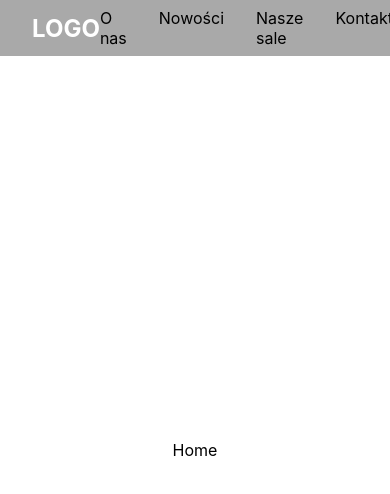
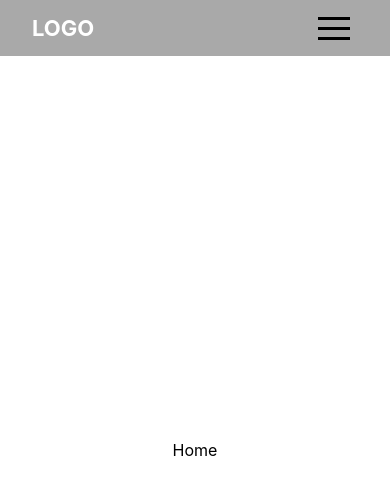
Before and after one commit to Kiranchai/zacisze-front, a React (Create React App) app: page / in a window 390 px wide. Shown: the top 494 px of the page. Built offline with nearby package versions, Linux system fonts and the light colour scheme.

Commit message:
made navbar responsive

```diff
--- a/package.json
+++ b/package.json
@@ -10,6 +10,7 @@
     "@types/node": "^16.18.3",
     "@types/react": "^18.0.25",
     "@types/react-dom": "^18.0.8",
+    "hamburger-react": "^2.5.0",
     "react": "^18.2.0",
     "react-dom": "^18.2.0",
     "react-router-dom": "^6.4.3",
--- a/src/components/Navbar.css
+++ b/src/components/Navbar.css
@@ -14,9 +14,18 @@
     display: flex;
     gap: 2rem;
     list-style: none;
+    transition: opacity 1s ease-in-out;
 }
 
 .navbar-link{
+    text-decoration: none;
+    color: black;
+    transition: all .2s ease-in-out;
+}
+
+.logo-link{
+    font-weight: 700;
+    font-size: 22px;
     text-decoration: none;
     color: black;
 }
@@ -28,3 +37,65 @@
 .navbar-separator{
     margin-top: var(--navbar-height);
 }
+
+.navbar-right{
+    display: flex;
+    align-items: center;
+}
+
+.hamburger-span{
+    display: none;
+}
+
+
+@media only screen and (max-width: 600px) {
+    .navbar{
+        flex-direction: column;
+        justify-content: center;
+    }
+
+    .hamburger-span{
+        display: block;
+    }
+
+    .navbar-list{
+        display: none;
+        position: inherit;
+        top: var(--navbar-height);
+        flex-direction: column;
+        align-items: center;
+        width: 100%;
+        gap: 0;
+    }
+
+    .navbar-list li{
+        /* display: flex;
+        justify-content: center; */
+        width: 100%;
+        background-color: gray;
+    }
+
+    .navbar-left{
+        width: 100%;
+        display: flex;
+        height: var(--navbar-height);
+        align-items: center;
+        justify-content: space-between;
+    }
+
+    .navbar-link{
+        display: flex;
+        justify-content: center;
+        width: 100%;
+        padding: 1rem;
+    }
+
+    .navbar-link:hover{
+        background-color: lightgray;
+    }
+
+    .showed{
+        display: block;
+    }
+
+}
--- a/src/components/Navbar.tsx
+++ b/src/components/Navbar.tsx
@@ -1,18 +1,32 @@
-import React from "react";
+import { useState } from "react";
 import { NavLink } from "react-router-dom";
 import "./Navbar.css";
+import Hamburger from "hamburger-react";
 
 const Navbar = () => {
+  const handleOnToggle = () => {
+    setIconIsActive((prevState) => !prevState);
+  };
+
+  const [iconIsActive, setIconIsActive] = useState(false);
+
   return (
     <>
       <nav className="navbar">
-        <h1>
-          <NavLink className="navbar-link" to="/">
-            LOGO
-          </NavLink>
-        </h1>
+        <div className="navbar-left">
+          <span>
+            <NavLink className="logo-link" to="/">
+              LOGO
+            </NavLink>
+          </span>
 
-        <ul className="navbar-list">
+          <span className="hamburger-span">
+            <Hamburger onToggle={handleOnToggle} />
+          </span>
+        </div>
+
+        {/* <div className="navbar-right"> */}
+        <ul className={iconIsActive ? "navbar-list showed" : "navbar-list"}>
           <li>
             <NavLink className="navbar-link" to="/about">
               O nas
@@ -39,6 +53,7 @@ const Navbar = () => {
             </NavLink>
           </li>
         </ul>
+        {/* </div> */}
       </nav>
       <div className="navbar-separator"></div>
     </>
```
Also changed, not shown: 1 other file (tests, documents, lock files or other folders).
